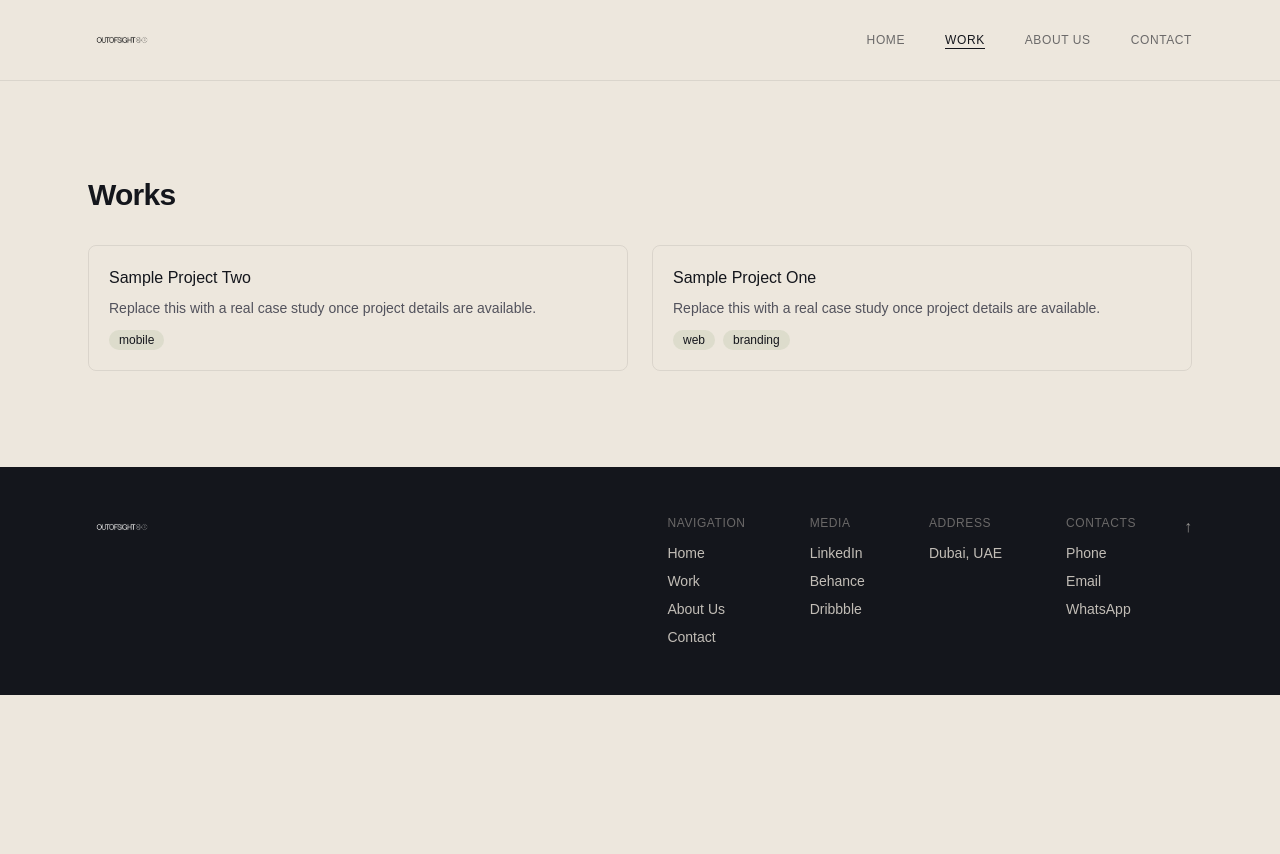
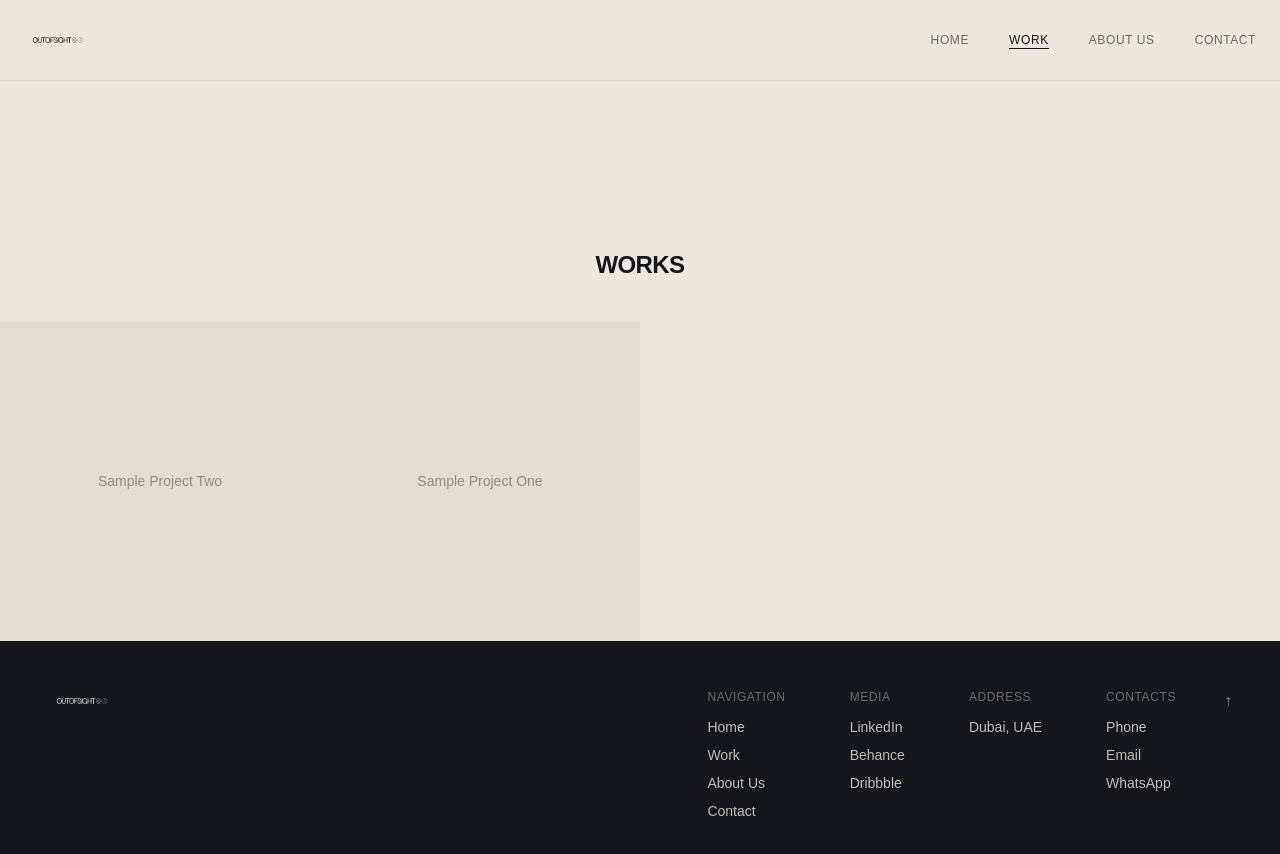
Before and after one commit to Penaqure/outofsight, a Next.js app: page /works in a window 1280 px wide. Shown: the top 854 px of the page. Before the commit the page ends 800 px from the top, so only its background shows below. Built offline with nearby package versions, Linux system fonts and the light colour scheme; a web font is replaced by a local one.

Commit message:
[OW] Works & about need to done

```diff
--- a/app/(site)/works/[slug]/page.tsx
+++ b/app/(site)/works/[slug]/page.tsx
@@ -1,9 +1,8 @@
 import { notFound } from "next/navigation";
 import { getProjectBySlug } from "@/lib/data/portfolio";
-import { Header } from "@/components/site/Header";
+import { HeroHeader } from "@/components/site/HeroHeader";
 import { Footer } from "@/components/site/Footer";
 import { Container } from "@/components/ui/Container";
-import { Section } from "@/components/ui/Section";
 
 // Reads the mutable in-memory store directly, so force dynamic rendering —
 // see the same note in works/page.tsx.
@@ -19,56 +18,57 @@ export default async function ProjectPage(
     notFound();
   }
 
+  const heroImage = project.videoPreviewImage ?? project.thumbnailImage;
+
   return (
-    <>
-    <Header />
-    <main className="flex-1">
-    <Section className="pt-24">
-      <Container>
-        {project.thumbnailImage && (
+    <div className="flex min-h-screen flex-col bg-obsidian">
+      <section className="relative h-[45vh] min-h-[320px] w-full overflow-hidden bg-obsidian">
+        {heroImage && (
           <img
-            src={project.thumbnailImage}
+            src={heroImage}
             alt=""
-            className="mb-8 aspect-video w-full rounded-lg object-cover"
+            className="absolute inset-0 h-full w-full object-cover"
           />
         )}
-        <h1 className="text-3xl font-semibold tracking-tight">
+        <div className="absolute inset-0 bg-obsidian/40" />
+        <HeroHeader />
+      </section>
+
+      <section className="bg-obsidian py-16">
+        <Container>
+          <div className="grid grid-cols-1 gap-8 sm:grid-cols-[1fr_2fr]">
+            <h1 className="text-xl font-semibold uppercase tracking-tight text-bone-white">
               {project.title}
             </h1>
-        <div className="mt-3 flex gap-2">
-          {project.tags.map((tag) => (
-            <span
-              key={tag}
-              className="rounded-full bg-sage/20 px-2.5 py-0.5 text-xs text-obsidian dark:bg-sage/25 dark:text-bone-white"
-            >
-              {tag}
-            </span>
-          ))}
+            <p className="text-sm text-bone-white/50">{project.description}</p>
           </div>
-        <p className="mt-6 max-w-2xl text-zinc-600 dark:text-zinc-400">
-          {project.description}
-        </p>
+        </Container>
+      </section>
+
       {project.photos.length > 0 && (
-          <div className="mt-8 grid grid-cols-2 gap-4 sm:grid-cols-3">
+        <div className="grid grid-cols-2 sm:grid-cols-4">
           {project.photos.map((photo, index) => (
             <img
               key={index}
               src={photo}
               alt=""
-                className="aspect-square w-full rounded-lg object-cover"
+              className="aspect-square w-full object-cover"
             />
           ))}
         </div>
       )}
+
       {project.credits && (
-          <p className="mt-8 whitespace-pre-line text-sm text-zinc-500 dark:text-zinc-500">
+        <section className="bg-obsidian py-10">
+          <Container>
+            <p className="whitespace-pre-line text-sm text-bone-white/40">
               {project.credits}
             </p>
+          </Container>
+        </section>
       )}
-      </Container>
-    </Section>
-    </main>
+
       <Footer />
-    </>
+    </div>
   );
 }
--- a/app/(site)/works/page.tsx
+++ b/app/(site)/works/page.tsx
@@ -2,60 +2,54 @@ import Link from "next/link";
 import { getProjects } from "@/lib/data/portfolio";
 import { Header } from "@/components/site/Header";
 import { Footer } from "@/components/site/Footer";
-import { Container } from "@/components/ui/Container";
-import { Section } from "@/components/ui/Section";
 
 // Reads the mutable in-memory store directly, so force dynamic rendering —
 // otherwise admin edits wouldn't show up here without a rebuild.
 export const dynamic = "force-dynamic";
 
+// No mockup was given for this listing page — kept it consistent with the
+// Bone White theme used on Contact/About and the edge-to-edge grid pattern
+// from the /works/[slug] detail page.
 export default async function WorksPage() {
   const projects = await getProjects();
 
   return (
-    <>
+    <div className="flex min-h-screen flex-col bg-bone-white">
       <Header />
-    <main className="flex-1">
-    <Section className="pt-24">
-      <Container>
-        <h1 className="text-3xl font-semibold tracking-tight">Works</h1>
-        <div className="mt-8 grid gap-6 sm:grid-cols-2">
+
+      <section className="flex h-[30vh] min-h-[220px] w-full items-end pb-10">
+        <h1 className="w-full text-center text-2xl font-semibold uppercase tracking-tight text-obsidian">
+          Works
+        </h1>
+      </section>
+
+      <div className="grid grid-cols-2 sm:grid-cols-3 md:grid-cols-4">
         {projects.map((project) => (
           <Link
             key={project.id}
             href={`/works/${project.slug}`}
-              className="overflow-hidden rounded-lg border border-black/[.08] transition-colors hover:bg-black/[.03] dark:border-white/[.1] dark:hover:bg-white/[.05]"
+            className="group relative aspect-square overflow-hidden bg-obsidian/[.05]"
           >
-              {project.thumbnailImage && (
+            {project.thumbnailImage ? (
               <img
                 src={project.thumbnailImage}
                 alt=""
-                  className="aspect-video w-full object-cover"
+                className="h-full w-full object-cover transition-transform duration-300 group-hover:scale-105"
               />
+            ) : (
+              <span className="flex h-full items-center justify-center px-4 text-center text-sm text-obsidian/40">
+                {project.title}
+              </span>
             )}
-              <div className="p-5">
-                <h2 className="font-medium">{project.title}</h2>
-                <p className="mt-2 line-clamp-2 text-sm text-zinc-600 dark:text-zinc-400">
-                  {project.description}
+            <div className="absolute inset-0 bg-obsidian/0 transition-colors group-hover:bg-obsidian/40" />
+            <p className="absolute bottom-4 left-4 text-sm text-bone-white opacity-0 transition-opacity group-hover:opacity-100">
+              {project.title}
             </p>
-                <div className="mt-3 flex gap-2">
-                  {project.tags.map((tag) => (
-                    <span
-                      key={tag}
-                      className="rounded-full bg-sage/20 px-2.5 py-0.5 text-xs text-obsidian dark:bg-sage/25 dark:text-bone-white"
-                    >
-                      {tag}
-                    </span>
-                  ))}
-                </div>
-              </div>
           </Link>
         ))}
       </div>
-      </Container>
-    </Section>
-    </main>
+
       <Footer />
-    </>
+    </div>
   );
 }
--- a/app/admin/(dashboard)/about/AboutContentForm.tsx
+++ b/app/admin/(dashboard)/about/AboutContentForm.tsx
@@ -96,7 +96,7 @@ export function AboutContentForm({
   }
 
   return (
-    <div className="mt-8 max-w-3xl space-y-10">
+    <div className="mt-8 space-y-10">
       <Dropzone
         label="Hero Image"
         accept="image/*"
--- a/components/ui/Container.tsx
+++ b/components/ui/Container.tsx
@@ -1,5 +1,5 @@
 import type { ReactNode } from "react";
 
 export function Container({ children }: { children: ReactNode }) {
-  return <div className="mx-auto w-full max-w-6xl px-6">{children}</div>;
+  return <div className="mx-auto w-full px-6">{children}</div>;
 }
--- a/lib/config.ts
+++ b/lib/config.ts
@@ -12,5 +12,5 @@ export const siteConfig = {
 
 // Placeholder until real auth/session data is wired up.
 export const currentAdminUser = {
-  name: "Nihal",
+  name: "Admin",
 };
```
Lines whose indentation alone changed are shown as unchanged.
